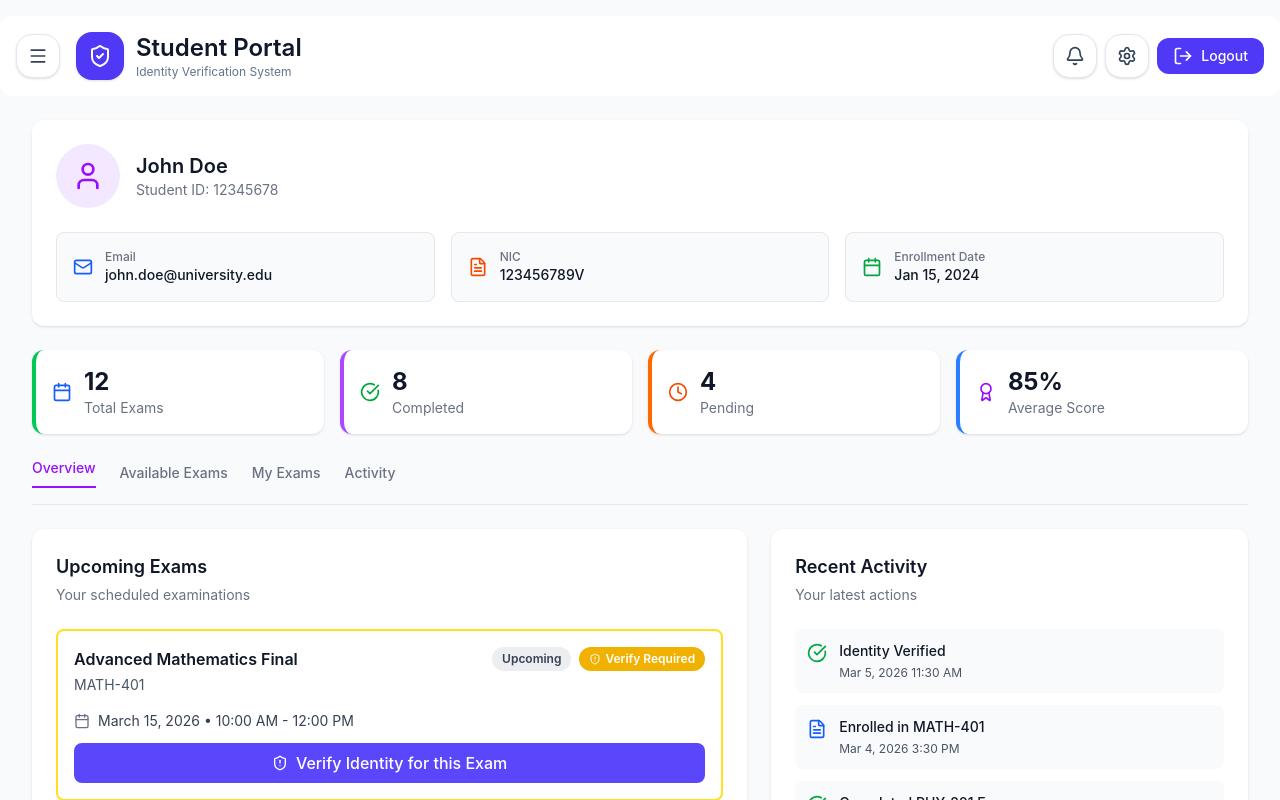
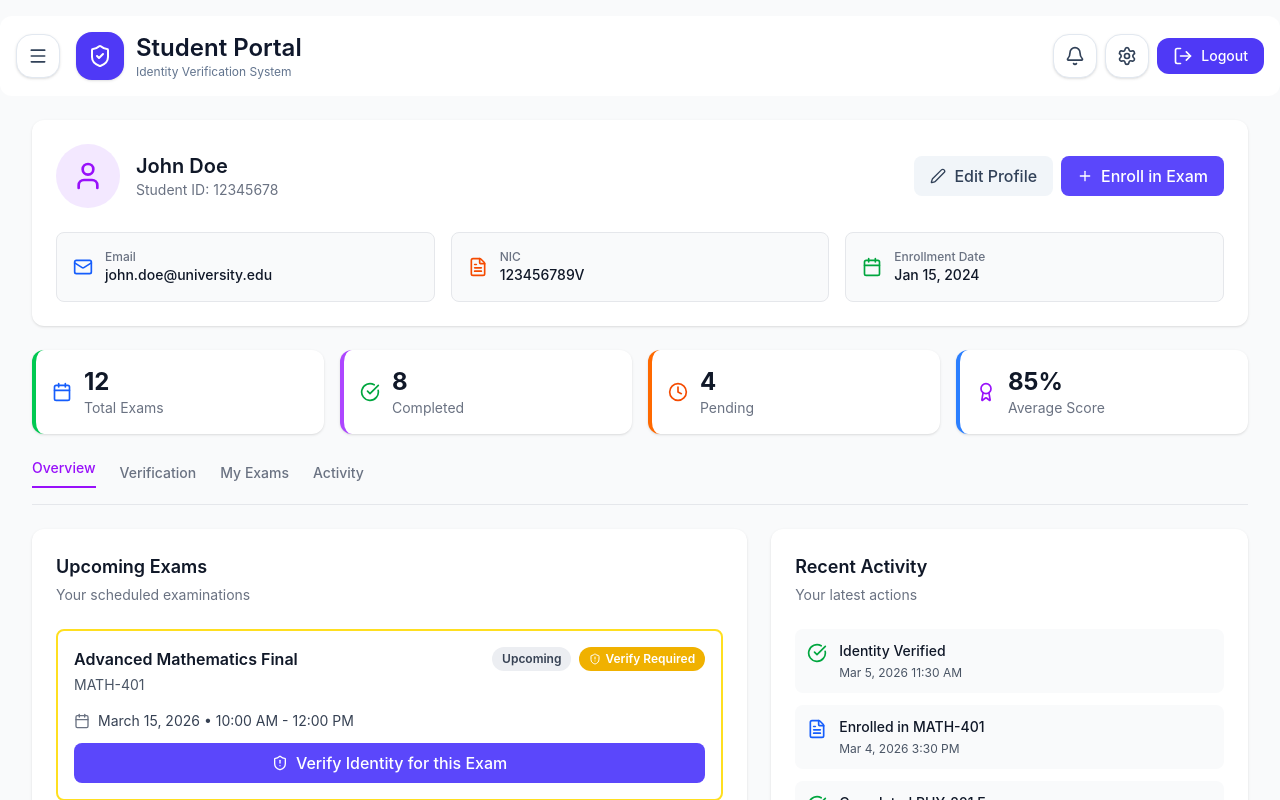
Before and after one commit to DARajapaksha/capstone-project, a React app in the folder frontend/: page /student in a window 1280 px wide. Shown: the top 800 px of the page. Built offline with nearby package versions, Linux system fonts and the light colour scheme; the HTML template or start-up script is replaced by a standard one.

Commit message:
refactor: update navigation to Verification tab, add missing buttons, and clear exam placeholders

```diff
--- a/frontend/src/pages/student/Dashboard.jsx
+++ b/frontend/src/pages/student/Dashboard.jsx
@@ -1,12 +1,12 @@
 import React, { useState } from 'react';
-import { Calendar, CheckCircle, Clock, Award, User, Mail, CreditCard, FileText, ShieldCheck, ShieldAlert } from 'lucide-react';
+import { Calendar, CheckCircle, Clock, Award, User, Mail, CreditCard, FileText, ShieldCheck, ShieldAlert, Edit2, Plus, Zap } from 'lucide-react';
 
 const Dashboard = () => {
   const [activeTab, setActiveTab] = useState('overview');
 
   const tabs = [
     { id: 'overview', label: 'Overview' },
-    { id: 'available', label: 'Available Exams' },
+    { id: 'available', label: 'Verification' },
     { id: 'my-exams', label: 'My Exams' },
     { id: 'activity', label: 'Activity' }
   ];
@@ -96,28 +96,14 @@ const Dashboard = () => {
         );
       case 'available':
         return (
-          <div className="bg-white p-6 rounded-xl shadow-sm">
-            <h3 className="text-lg font-semibold text-gray-900 mb-4">Available Exams</h3>
-            <div className="space-y-3">
-              {upcomingExams.map((exam, index) => (
-                <div key={index} className="flex items-center justify-between p-4 border border-gray-200 rounded-lg">
-                  <div>
-                    <p className="font-medium text-gray-900">{exam.title}</p>
-                    <p className="text-sm text-gray-500">{exam.code} • {exam.date} at {exam.time}</p>
+          <div className="bg-white p-6 rounded-xl shadow-sm min-h-[400px] flex items-center justify-center">
+            <div className="flex flex-col items-center gap-4 text-center">
+              <div className="p-4 bg-gray-50 rounded-full">
+                <Zap size={32} className="text-gray-400" />
               </div>
-                  {exam.status === 'Verify Required' ? (
-                    <button className={`px-4 py-2 text-white rounded-lg font-medium hover:opacity-90 flex items-center gap-2 ${exam.actionColor}`}>
-                      <exam.actionIcon size={16} />
-                      Verify Identity
-                    </button>
-                  ) : (
-                    <div className={`inline-flex items-center gap-2 px-3 py-2 rounded-lg text-white font-medium ${exam.actionColor}`}>
-                      <exam.actionIcon size={16} />
-                      Verified
+              <div className="border-2 border-dashed border-gray-300 rounded-lg p-8 max-w-sm">
+                <p className="text-gray-500 font-medium text-sm">Verification modules are being updated by the team.</p>
               </div>
-                  )}
-                </div>
-              ))}
             </div>
           </div>
         );
@@ -169,13 +155,25 @@ const Dashboard = () => {
     <div className="space-y-6">
       <div className="space-y-6">
         <div className="bg-white p-6 rounded-xl shadow-sm">
-          <div className="flex items-center gap-4 mb-6">
+          <div className="flex items-center justify-between gap-4 mb-6">
+            <div className="flex items-center gap-4">
               <div className="w-16 h-16 bg-purple-100 rounded-full flex items-center justify-center">
                 <User size={32} className="text-purple-600" />
               </div>
               <div>
                 <h3 className="text-xl font-semibold text-gray-900">John Doe</h3>
                 <p className="text-sm text-gray-500">Student ID: 12345678</p>
+              </div>
+            </div>
+            <div className="flex items-center gap-2">
+              <button className="flex items-center gap-2 px-4 py-2 bg-slate-100 text-slate-700 rounded-lg font-medium hover:bg-slate-200 transition">
+                <Edit2 size={16} />
+                Edit Profile
+              </button>
+              <button className="flex items-center gap-2 px-4 py-2 bg-[#5B47FB] text-white rounded-lg font-medium hover:opacity-90 transition">
+                <Plus size={16} />
+                Enroll in Exam
+              </button>
             </div>
           </div>
 
```
Lines whose indentation alone changed are shown as unchanged.
